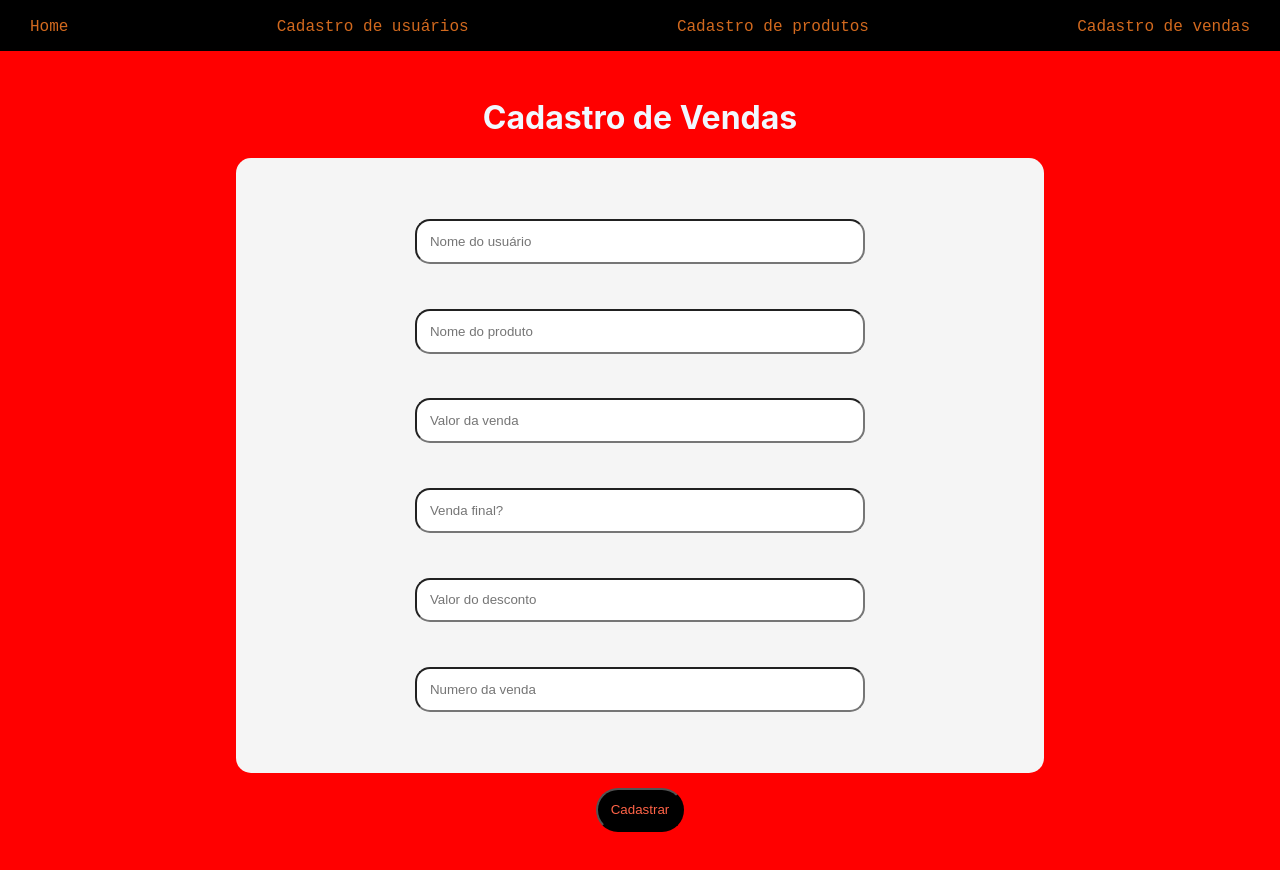
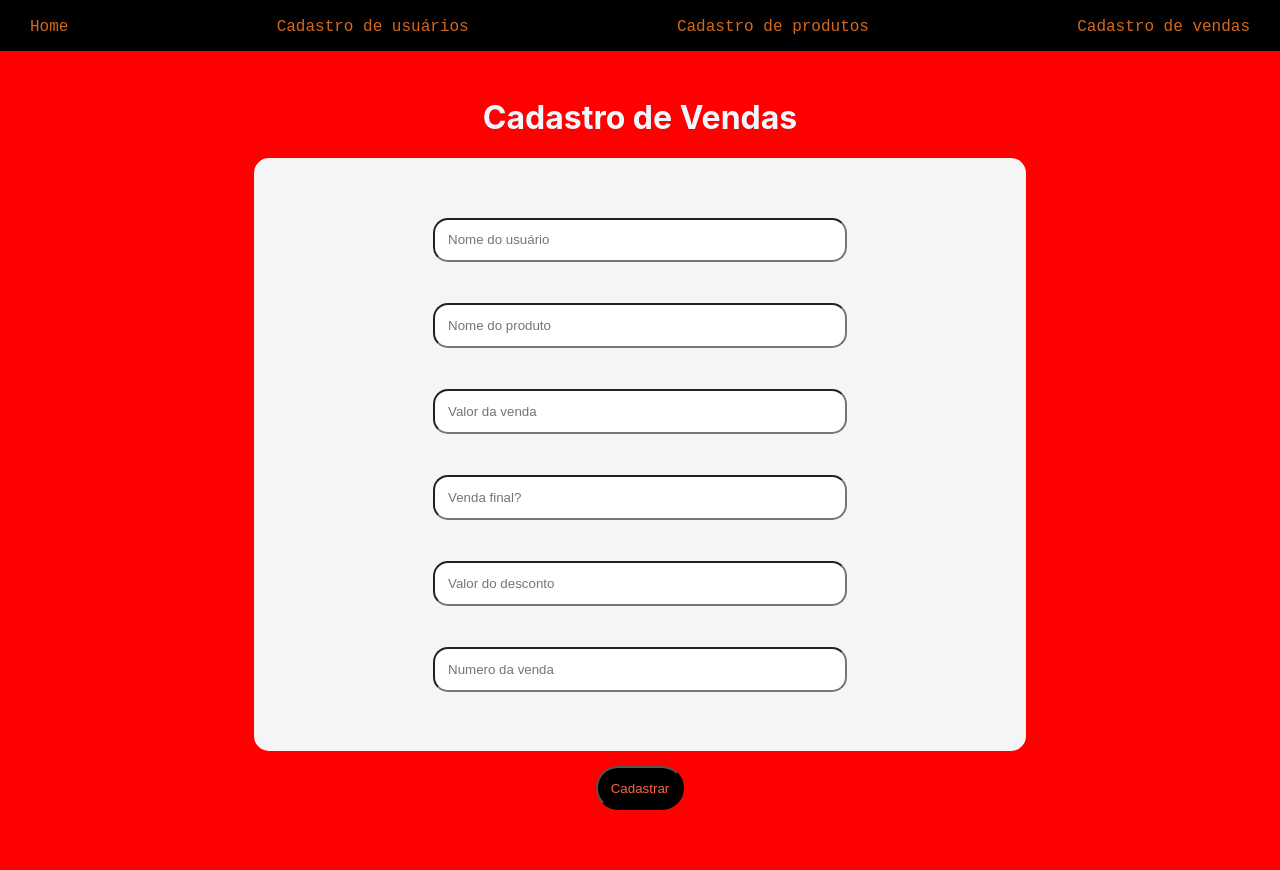
Before and after one commit to rafael211999/FrontPi, a React (Create React App) app: page /pi/sales in a window 1280 px wide. Shown: the top 870 px of the page. Built offline with nearby package versions, Linux system fonts and the light colour scheme.

Commit message:
adicionando conexão com o banco

```diff
--- a/src/components/products/Products.css
+++ b/src/components/products/Products.css
@@ -15,10 +15,11 @@
 }
 
 .Children input {
-  padding: 1vw 20vw 1vw 1vw;
+  padding: 1vw 1vw 1vw 1vw;
   border-radius: 15px;
   background-color: white;
   margin: 5%;
+  width: 30vw;
 }
 
 .MyButton{
--- a/src/components/products/Products.tsx
+++ b/src/components/products/Products.tsx
@@ -32,9 +32,11 @@ function Products() {
       })
       .then((response) => {
         console.log(response);
+        alert("Dados do produto cadastrados com sucesso")
       })
       .catch((error) => {
         console.log(error);
+        alert("Não foi possível cadastrar os dados do seu produto, por favor tente novamente mais tarde!!!")
       });
   }
 
--- a/src/components/sales/Sales.css
+++ b/src/components/sales/Sales.css
@@ -16,10 +16,11 @@
   }
 
   .Children input {
-    padding: 1vw 20vw 1vw 1vw;
+    padding: 1vw 1vw 1vw 1vw;
     border-radius: 15px;
     background-color: white;
     margin: 5%;
+    width: 30vw;
   }
 
   .MyButton{
--- a/src/components/sales/Sales.tsx
+++ b/src/components/sales/Sales.tsx
@@ -1,7 +1,52 @@
 import React from "react";
 import Navibar from "../navibar/Navibar";
+import axios from "axios";
 
 function Sales() {
+
+
+
+  async function salesDataPost() {
+    // Montando o objeto de dados JSON
+
+    var nameUser = (document.getElementById("nUser") as HTMLInputElement) || null;
+    var nameProd = (document.getElementById("nProd") as HTMLInputElement) || null;
+    var valorVenda = (document.getElementById("vVenda") as HTMLInputElement) || null;
+    var vendaFinal = (document.getElementById("vFinal") as HTMLInputElement) || null;
+    var desconto = (document.getElementById("desconto") as HTMLInputElement) || null;
+    var numeroVenda = (document.getElementById("numVenda") as HTMLInputElement) || null;
+
+
+
+    const salesJson = {
+      usuario: nameUser.value.toString(),
+      produto: nameProd.value.toString(),
+      valor: valorVenda.value.toString(),
+      venda_final: vendaFinal.value.toString(),
+      desconto: desconto.value.toString(),
+      venda: numeroVenda.value.toString(),
+    };
+
+    await axios
+      .post("http://localhost:9000/api/sales", salesJson, {
+        withCredentials: true,
+        headers: {
+          "Content-Type": "application/json",
+        },
+        maxRedirects: 0,
+      })
+      .then((response) => {
+        console.log(response);
+        alert("Dados da venda cadastrados com sucesso")
+      })
+      .catch((error) => {
+        console.log(error);
+        alert("Não foi possível cadastrar os dados da sua venda, por favor tente novamente mais tarde!!!")
+      });
+  }
+
+
+
   return (
     <>
       <Navibar />
@@ -13,6 +58,7 @@ function Sales() {
             type="text"
             placeholder="Nome do usuário"
             rel="noopener noreferrer"
+            id="nUser"
           />
 
           <input
@@ -20,6 +66,7 @@ function Sales() {
             type="text"
             placeholder="Nome do produto"
             rel="noopener noreferrer"
+            id="nProd"
           />
 
           <input
@@ -27,6 +74,7 @@ function Sales() {
             type="text"
             placeholder="Valor da venda"
             rel="noopener noreferrer"
+            id="vVenda"
           />
 
           <input
@@ -34,22 +82,25 @@ function Sales() {
             type="text"
             placeholder="Venda final?"
             rel="noopener noreferrer"
+            id="vFinal"
           />
           <input
             className="MyInput"
             type="text"
             placeholder="Valor do desconto"
             rel="noopener noreferrer"
+            id="desconto"
           />
           <input
             className="MyInput"
             type="text"
             placeholder="Numero da venda"
             rel="noopener noreferrer"
+            id="numVenda"
           />
         </div>
 
-        <button id="cadastrarProduto" className="MyButton">
+        <button id="cadastrarProduto" onClick={salesDataPost} className="MyButton">
           {" "}
           Cadastrar{" "}
         </button>
--- a/src/components/user/User.css
+++ b/src/components/user/User.css
@@ -16,10 +16,11 @@
   }
 
   .Children input {
-    padding: 1vw 20vw 1vw 1vw;
+    padding: 1vw 1vw 1vw 1vw;
     border-radius: 15px;
     background-color: white;
     margin: 5%;
+    width: 30vw;
   }
 
   .MyButton{
--- a/src/components/user/User.tsx
+++ b/src/components/user/User.tsx
@@ -35,6 +35,7 @@ function User() {
       })
       .catch((error) => {
         console.log(error);
+        alert("Não foi possível cadastrar o usuário, por favor tente novamente mais tarde!!!")
       });
   }
 
```
